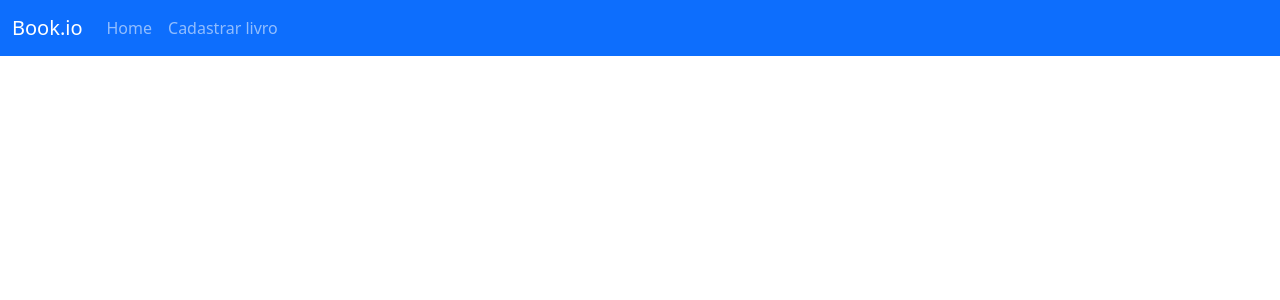
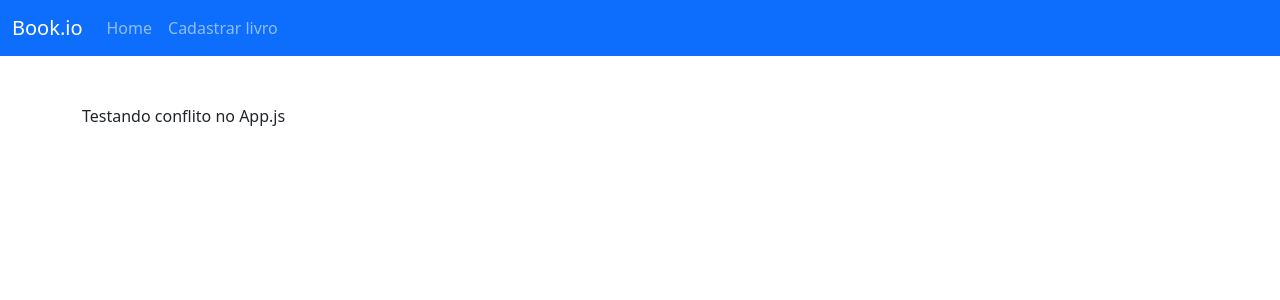
Before and after one commit to ironhack-sao-wdpt/68-crud-intro, a React (Create React App) app: page /book/delete-logico/1 in a window 1280 px wide. Shown: the top 300 px of the page. Built offline with nearby package versions, Linux system fonts and the light colour scheme.

Commit message:
Adding DeleteLogico page

```diff
--- a/src/components/App.js
+++ b/src/components/App.js
@@ -8,6 +8,7 @@ import BookDetails from "../pages/BookDetails";
 import BookCreate from "../pages/BookCreate";
 import BookUpdate from "../pages/BookUpdate";
 import BookDelete from "../pages/BookDelete";
+import BookDeleteLogico from "../pages/BookDeleteLogico";
 
 // 1. Instalar json-server como dependência global:
 // Windows
@@ -35,6 +36,8 @@ function App() {
           <Route path="/book/create" element={<BookCreate />} />
           <Route path="/book/update/:id" element={<BookUpdate />} />
           <Route path="/book/delete/:id" element={<BookDelete />} />
+          <Route path="/book/delete-logico/:id" element={<BookDeleteLogico />} />
+
         </Routes>
       </div>
     </div>
--- /dev/null
+++ b/src/pages/BookDeleteLogico.js
@@ -0,0 +1,7 @@
+import React from "react";
+
+function BookDeleteLogico(){
+    return <div> Testando conflito no App.js</div>
+}
+
+export default BookDeleteLogico
```
